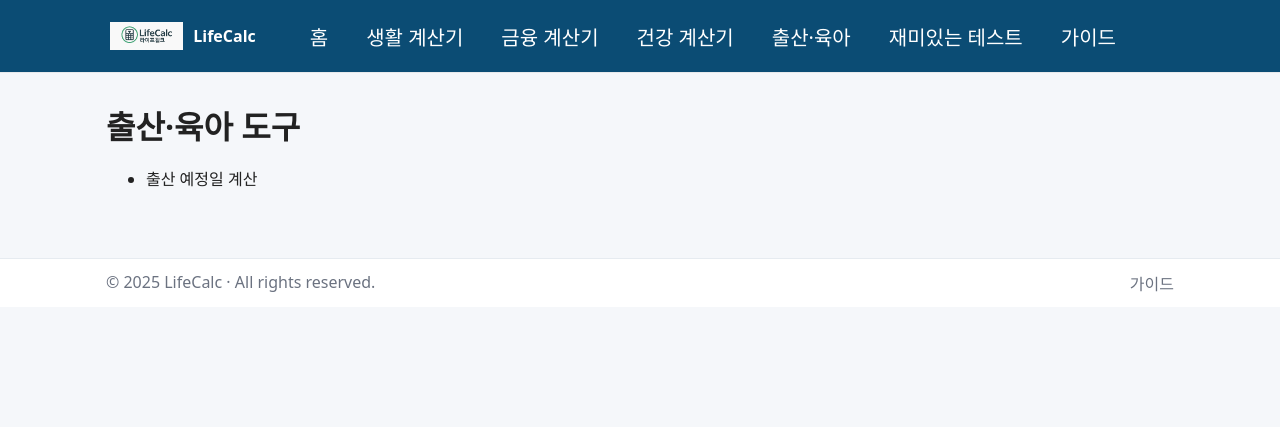
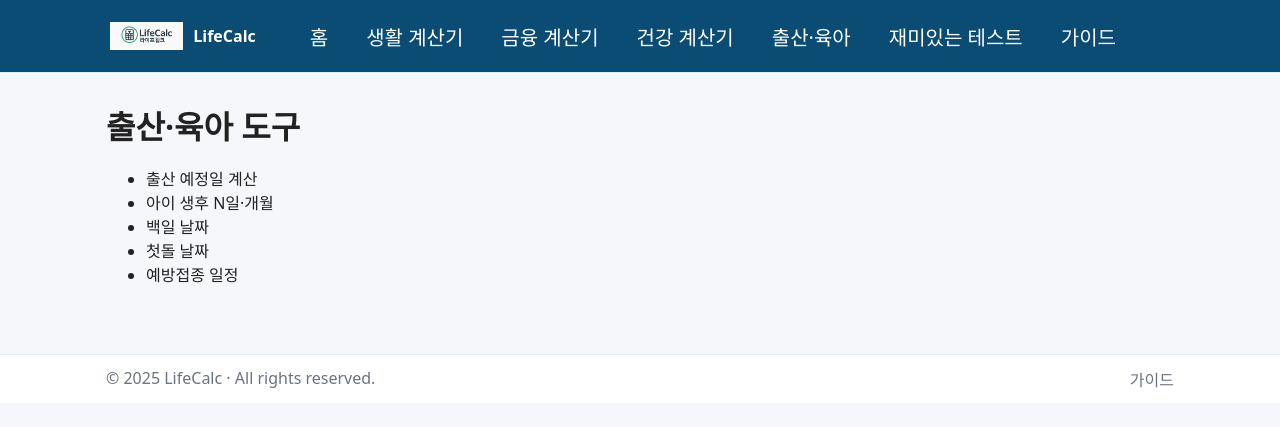
Before and after one commit to khai-lang/LifeCalc, a Jekyll site: the page built from family/index.md, in a window 1280 px wide. Shown: the top 427 px of the page. Built offline with Jekyll 4.4.1, drawn with Linux system fonts in a browser that asks for light colours.

Commit message:
Update index.md

```diff
--- a/family/index.md
+++ b/family/index.md
@@ -1,11 +1,15 @@
 ---
 layout: default
 title: 출산·육아 도구
-description: 출산 예정일, 예방접종 일정 등 육아에 유용한 계산기.
-permalink: /family/
+description: 출산 예정일, 생후 N일·개월, 백일·돌, 예방접종 일정.
+permalink: family/
 ---
 
 # 출산·육아 도구
 <ul>
   <li><a href="/family/due-date/">출산 예정일 계산</a></li>
+  <li><a href="/family/baby-days/">아이 생후 N일·개월</a></li>
+  <li><a href="/family/baegil/">백일 날짜</a></li>
+  <li><a href="/family/dol/">첫돌 날짜</a></li>
+  <li><a href="/family/vaccine/">예방접종 일정</a></li>
 </ul>
```
